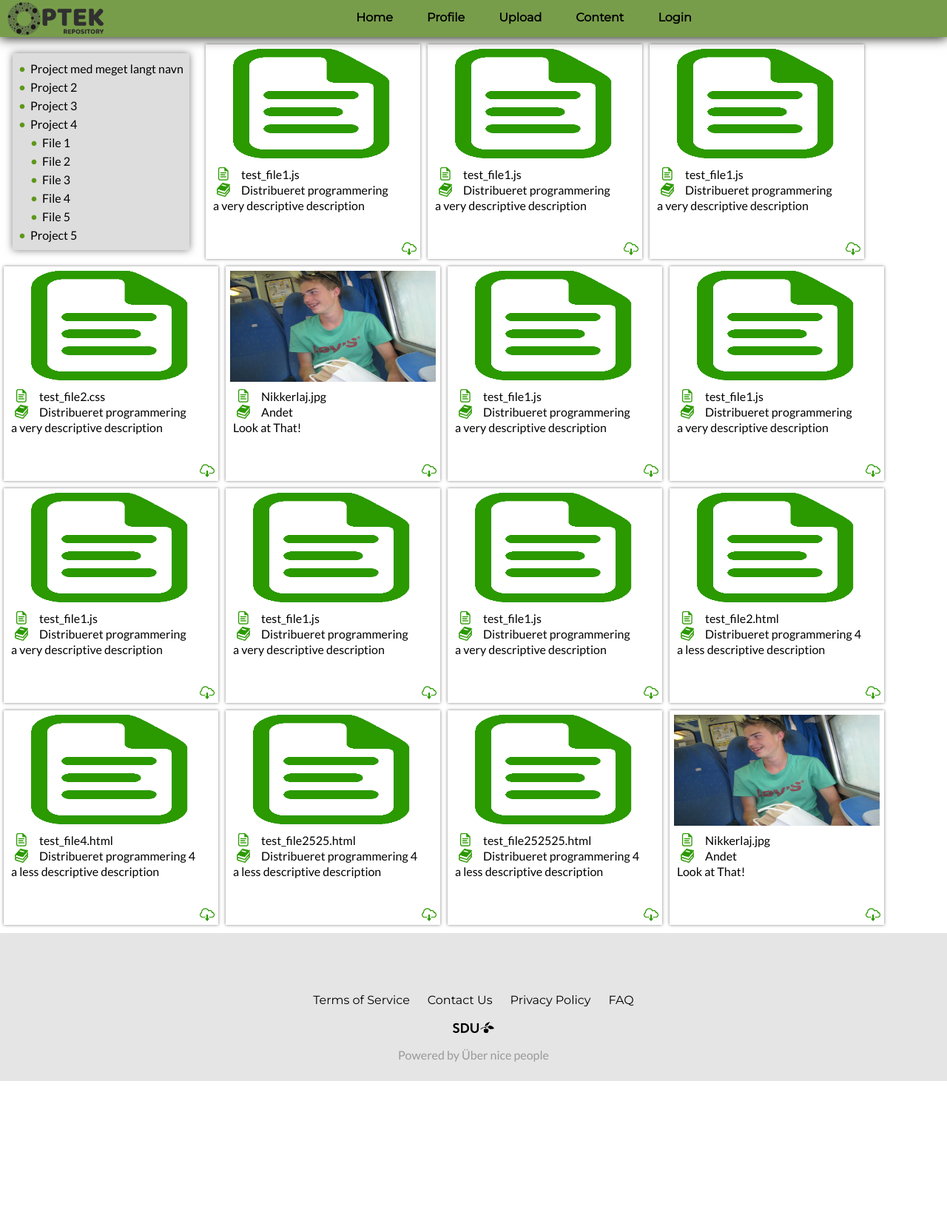
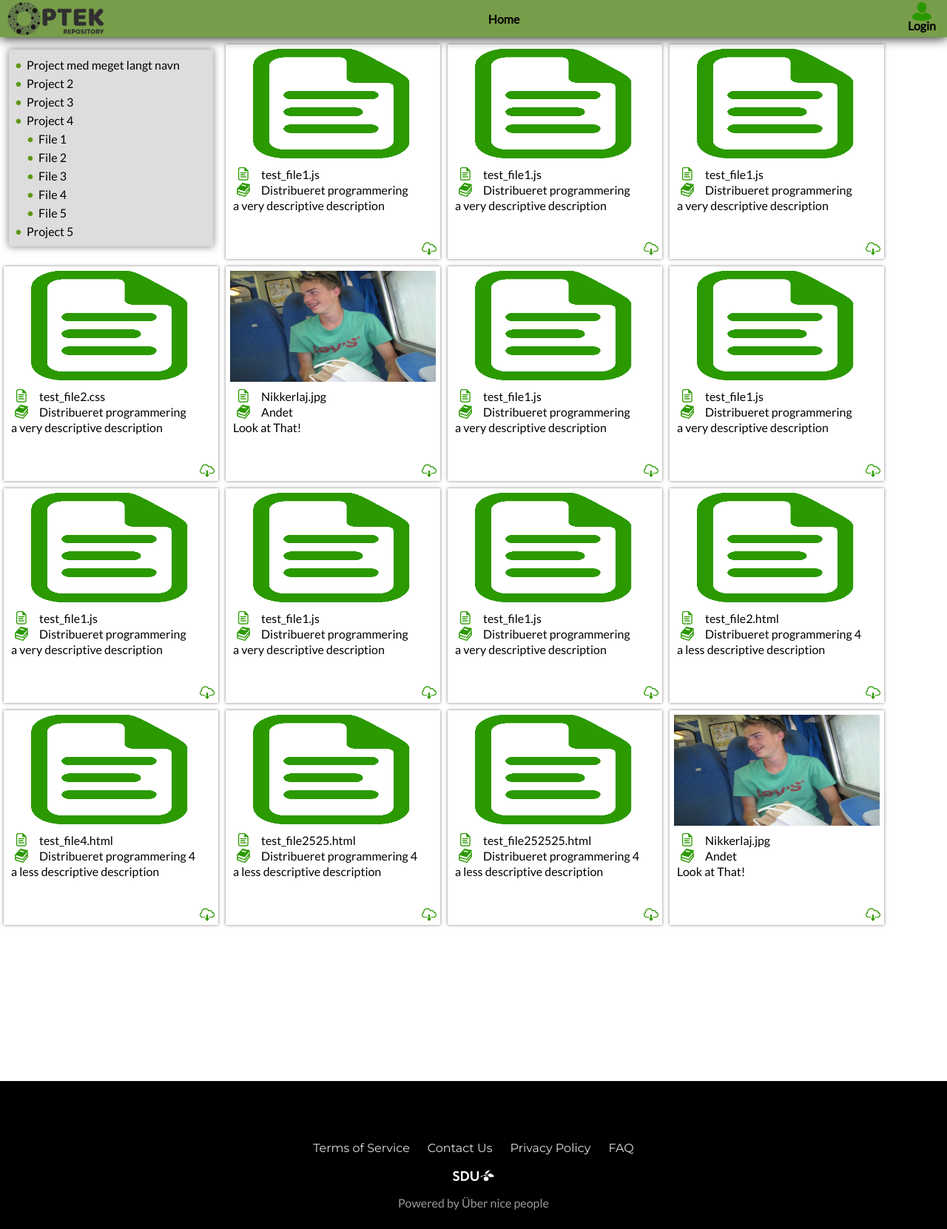
Before and after one commit to KlamydiaKenneth/SemesterProjekt2, a plain HTML site: page SemesterProjekt2/content.html in a window 1280 px wide. Shown: the whole page at 74% size. Before the commit the page ends 1461 px from the top, so only its background shows below. Drawn offline with nearby package versions, Linux system fonts and the light colour scheme.

Commit message:
Navbar change on login + More
login skifter til Profile ved succes.
Logout tilføjet. går til Login og fjerner Local Storage.
Navbar ICONS! HYPE
Footer is DARK-MODE
possible more

```diff
--- a/SemesterProjekt2/content.html
+++ b/SemesterProjekt2/content.html
@@ -10,9 +10,11 @@
 		<link rel="stylesheet" href="https://fonts.googleapis.com/css?family=Lato">
 		<link rel="stylesheet" href="https://fonts.googleapis.com/css?family=Montserrat">
 
+		<script src="jQuery/jquery-1.12.4.js"></script>
 		<script src="https://ajax.googleapis.com/ajax/libs/jquery/3.3.1/jquery.min.js"></script>
 		<script src="https://ajax.googleapis.com/ajax/libs/jqueryui/1.12.1/jquery-ui.min.js"></script>
 
+		<script src="jQuery/navBar.js"></script>
 		<script src="jQuery/ContentLoader.js"></script>
 	</head>
 	<body >
@@ -21,11 +23,12 @@
        			<img id="sduLogo" src="img/Optek repository logo.png" />
        		</a>
        		<div class="navBarLinks">
-				<a href="index.html" >Home</a>
-       			<a href="profile.html" >Profile</a>
-       			<a href="upload.html" >Upload</a>
-       			<a href="content.html" >Content</a>
-       			<a href="login.html" >Login</a>
+				<a href="index.html" class="linkHome navBarLink"><p>Home</p></a>
+       			<a href="upload.html" class="linkUpload navBarLink" ><p>Upload</p></a>
+       			<a href="content.html" class="linkContent navBarLink" ><p>Content</p></a>
+				<a href="#" class="linkLogout navBarLink floatRight" ><img class="navBarIcon" src="img/SemesterProjektProfileIMG.png" /><p>Logout</p></a>
+				<a href="profile.html" class="linkProfile navBarLink floatRight" ><img class="navBarIcon" src="img/UddannelseIcon.png" /><p>Profile</p></a>
+       			<a href="login.html" class="linkLogin navBarLink floatRight"><img class="navBarIcon" src="img/SemesterProjektProfileIMG.png" /><p>Login</p></a>
        		</div>
 		</div>
 		<div id="dummyNavBar" ></div>
@@ -114,6 +117,7 @@
 				</div>
 			</div>
 		</div>
+		<div id="dummyFooter" class="clear"></div>
 		<div class="footerOutro">
        		<footer id="footer">
        			<a href="#" id="footerLink1">Terms of Service</a>
@@ -121,7 +125,7 @@
        			<a href="#" id="footerLink3">Privacy Policy</a>
        			<a href="#" id="footerLink4">FAQ</a><br />
 				<a href="https://www.sdu.dk ">
-					<img id="sduLink" src="img/SDU_BLACK_RGB_png.png" />
+					<img id="sduLink" src="img/SDU_WHITE_RGB-png.png" />
 				</a>
        			<div class="poweredBY">
        				<p class="poweredBY2">Powered by Über nice people</p>
--- a/SemesterProjekt2/css/contentstylesheet.css
+++ b/SemesterProjekt2/css/contentstylesheet.css
@@ -36,12 +36,11 @@ ul li:before {
 }
 
 #filetree {
-  min-width: 180px;
-  max-width: 260px;
+  width: 260px;
   float: left;
   background-color: #DDD;
   padding: 8px;
-  margin: 17px;
+  margin: 12px;
   box-shadow: 0px 0px 10px 0px rgba(0,0,0,0.5);
 }
 
--- a/SemesterProjekt2/css/profileStylesheet.css
+++ b/SemesterProjekt2/css/profileStylesheet.css
@@ -175,35 +175,24 @@ CONTENT mostly uniq so empty
 	color: #333333;
 }
 
-
-
 .contentDescription{
 	clear: both;
 	margin-top: 0px;
 	color: #333333;
 }
+
 .contentLine{
 	margin-top: 30px;
 	width: 80%;
 	border: 0;
 	background-color:#E5E5E5;
 	height: 1px;
-
 }
 
 /*
 footer
 */
 
-#footer{
-	padding-top: 80px;
+.footerOutro{
+	float:left;
 }
-
-.footerOutro{
-	background-color: #5d9818;
-	float:left;
-	height: 200px;
-}
-#footer a{
-	color:#000000;
-}
--- a/SemesterProjekt2/css/stylesheet.css
+++ b/SemesterProjekt2/css/stylesheet.css
@@ -45,18 +45,29 @@ NAVIGATION BAR
 	text-align: center;
 	display:block;
 	margin: auto;
-	padding: 14px;
 }
 
 .navBarLinks a{
-	height: 50px;
-	padding: 14px 2% 17px 2%;
-
-	margin: -4px;
+	display: inline-block;
 	color: #000000;
-
+	padding: 0 15px 0 15px;
 	text-decoration: none;
 	font-weight: bold;
+	height: 50px;
+}
+
+.navBarLinks p{
+	color: #000000;
+}
+
+.floatRight{
+	float: right;
+}
+
+.floatRight p{
+	padding: 0;
+	margin: 0;
+	margin-top: -10px;
 }
 
 .navBarLinks a:hover{
@@ -69,6 +80,13 @@ NAVIGATION BAR
 
 .navBarLinks a:active{
 	background-color: #6da22f;
+}
+
+
+.navBarIcon {
+	height: 25px;
+	padding: 3px;
+	margin: 0;
 }
 
 #dummyNavBar { /* to push all elements down so the navbar dont cover them up*/
@@ -88,7 +106,7 @@ footer
 */
 
 .footerOutro{
-	background-color: #E5E5E5;
+	background-color: #000000;
 	width: 100%;
 	bottom: 0;
 	height: 200px;
@@ -101,7 +119,7 @@ footer
 
 #footer a{
 	vertical-align: middle;
-	color:#000000;
+	color: #DDDDDD;
 	margin-left: 10px;
 	margin-right: 10px;
 	text-decoration: none;
@@ -112,11 +130,11 @@ footer
 }
 
 #footer a:visited{
-	color: #000000;
+	color: #DDDDDD;
 }
 
 #footer a:active{
-	color: #000000;
+	color: #DDDDDD;
 }
 
 #sduLink{
--- a/SemesterProjekt2/jQuery/login.js
+++ b/SemesterProjekt2/jQuery/login.js
@@ -49,6 +49,7 @@ function onSubmit() {
 		$("#warning").html("");
 
 		localStorage.setItem("UserId", "admin");
+		window.location = "profile.html";
 	}
 	else
 	{
--- /dev/null
+++ b/SemesterProjekt2/jQuery/navBar.js
@@ -0,0 +1,33 @@
+$(document).ready(function(){
+
+	$(".linkLogout").click(function(event){
+		event.preventDefault();
+		localStorage.removeItem("UserId");
+		window.location = "login.html";
+	});
+
+
+	navBarCheck(); //checker om localstorage har et bruger ID
+	//other stuff here
+});
+
+function navBarCheck(){
+	if (localStorage.UserId)
+	{
+		console.log("logged in Hiding logout Element");
+		$(".linkContent").show();
+		$(".linkProfile").show();
+		$(".linkUpload").show();
+		$(".linkLogout").show();
+		$(".linkLogin").hide();
+	}
+	else
+	{
+		console.log("Not logged in Hidding Elements");
+		$(".linkContent").hide();
+		$(".linkProfile").hide();
+		$(".linkUpload").hide();
+		$(".linkLogout").hide();
+		$(".linkLogin").show();
+	}
+}
```
Also changed, not shown: SemesterProjekt2/index.html (+14 -13 lines), SemesterProjekt2/jQuery/quoteTweening/quoteAnimation.js (+7 -7 lines), SemesterProjekt2/login.html (+11 -7 lines), SemesterProjekt2/profile.html (+10 -6 lines), SemesterProjekt2/upload.html (+9 -7 lines), SemesterProjekt2/img/SDU_WHITE_RGB-png.png (added).
